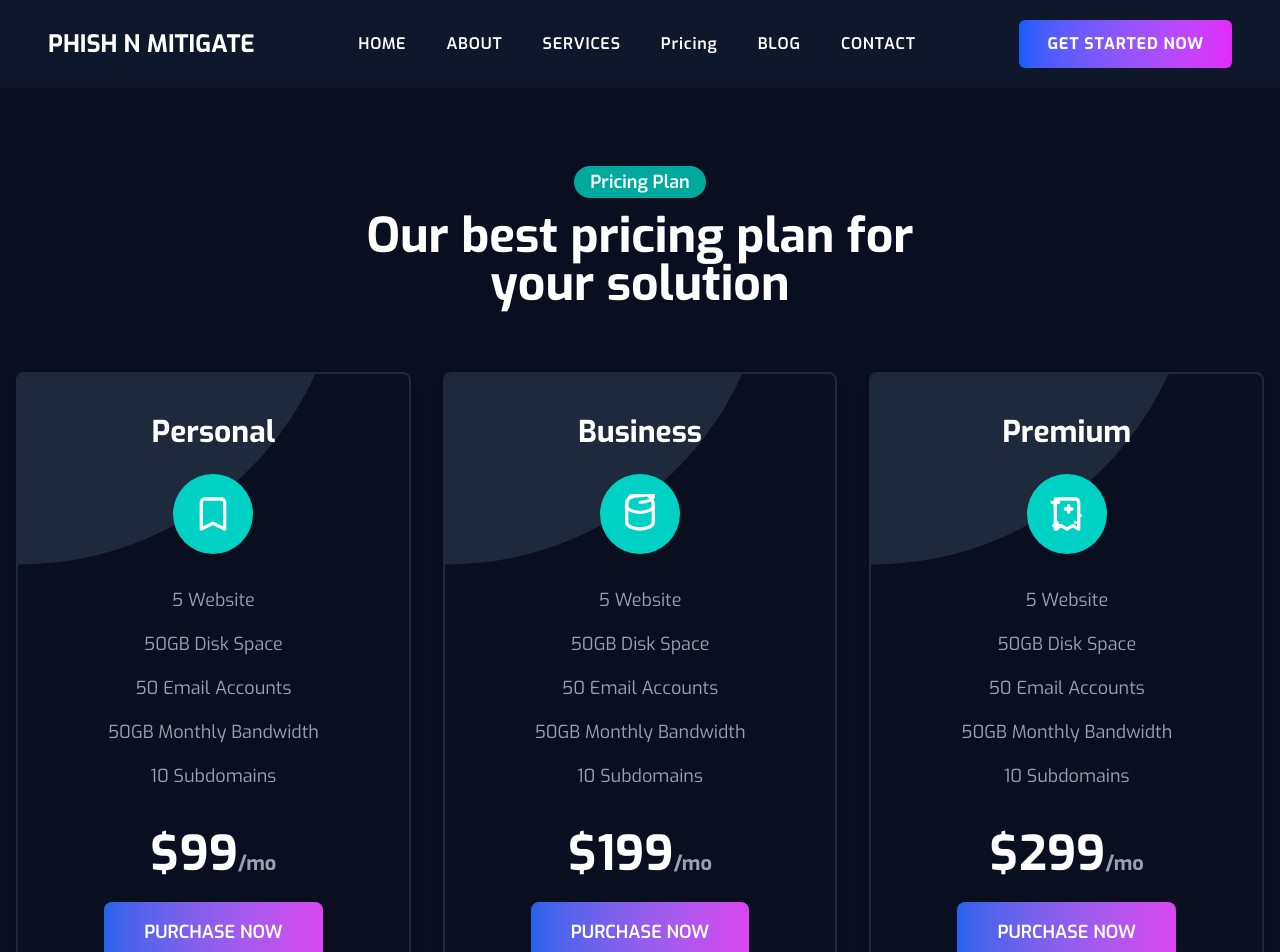
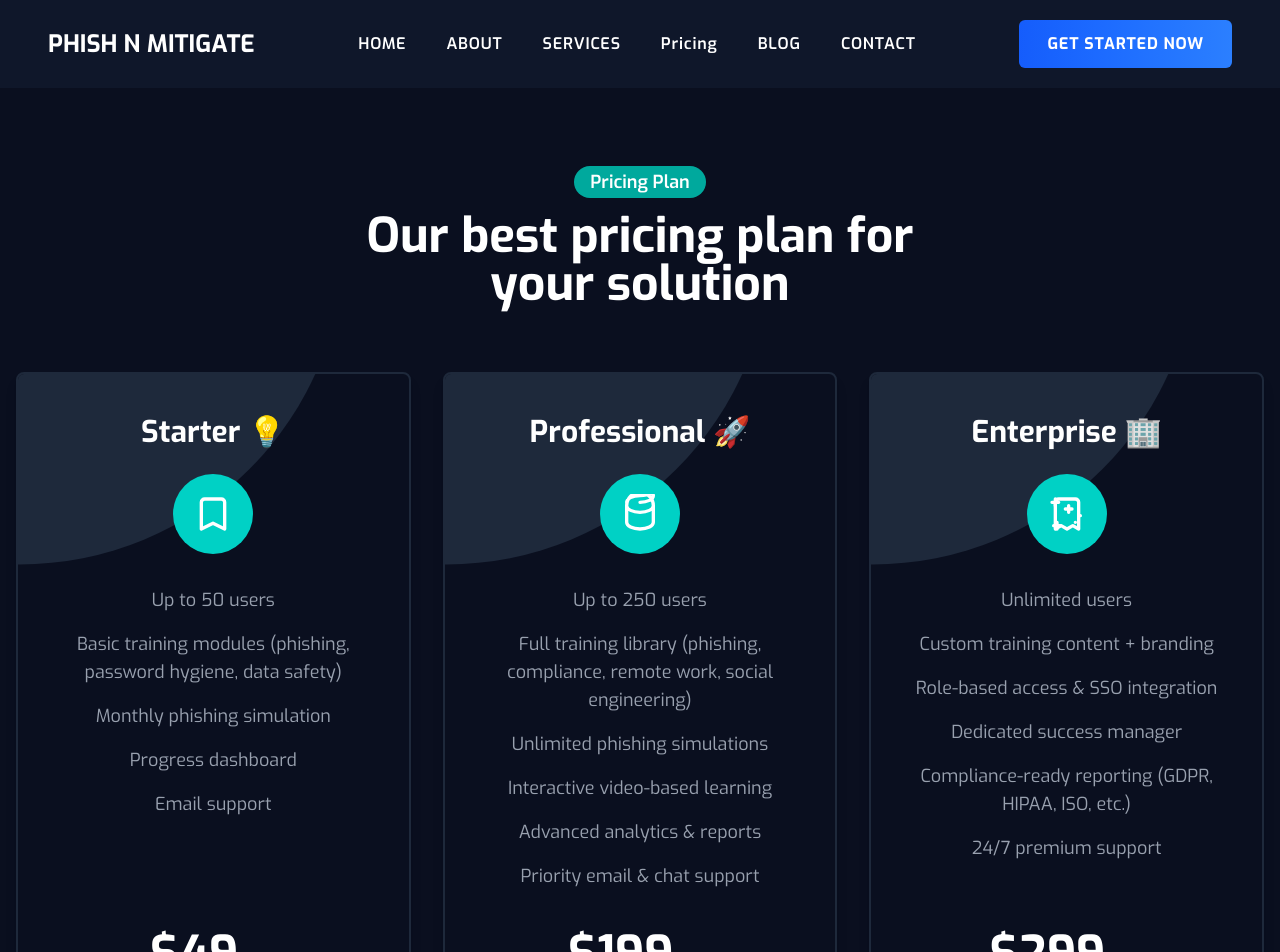
Before and after one commit to Mr-vji/-PHISH-N-MITIGATE, a Next.js app: page /pricing in a window 1280 px wide. Shown: the top 952 px of the page. Built offline with nearby package versions, Linux system fonts and the light colour scheme.

Commit message:
Describe what you changed

```diff
--- a/src/app/Components/Footer.jsx
+++ b/src/app/Components/Footer.jsx
@@ -19,8 +19,8 @@ export default function Footer() {
                      </span>
                   </div>
                   <p className="text-gray-400 mb-6 leading-relaxed">
-                     Lorem ipsum dolor sit amet, consectetur adipiscing elit. Fusce vitae risus nec
-                     dui venenatis dignissim.
+                     Train your employees, reduce risks, and protect your business from cyber
+                     threats.
                   </p>
                   <div className="flex space-x-3">
                      <a
@@ -103,10 +103,10 @@ export default function Footer() {
                {/* Section 4: Download App */}
                <div>
                   <h3 className="text-white text-lg font-semibold mb-4">Download App</h3>
-                  <p className="text-gray-400 mb-6 leading-relaxed">
+                  {/* <p className="text-gray-400 mb-6 leading-relaxed">
                      Lorem ipsum dolor sit amet, consectetur adipiscing elit. Fusce vitae risus nec
                      dui venenatis.
-                  </p>
+                  </p> */}
                   <div className="space-y-4">
                      <a
                         href="https://play.google.com/store"
--- a/src/app/Components/Nav.jsx
+++ b/src/app/Components/Nav.jsx
@@ -78,7 +78,7 @@ function Nav() {
                {navLinks}
             </ul>
 
-            <button className="hidden lg:block bg-gradient-to-r from-blue-600 to-fuchsia-500 text-white font-bold py-3 px-7 rounded-md tracking-wider">
+            <button className="hidden lg:block bg-gradient-to-r from-blue-600 to-blue-500 text-white font-bold py-3 px-7 rounded-md tracking-wider">
                GET STARTED NOW
             </button>
 
--- a/src/app/HomeComponents/HeroSection.jsx
+++ b/src/app/HomeComponents/HeroSection.jsx
@@ -17,26 +17,10 @@ const PlayIcon = (props) => (
    </svg>
 );
 
-// Inline SVG component for the check icon
-const CheckIcon = (props) => (
-   <svg
-      xmlns="http://www.w3.org/2000/svg"
-      viewBox="0 0 24 24"
-      fill="currentColor"
-      aria-hidden="true"
-      {...props}
-   >
-      <path
-         fillRule="evenodd"
-         d="M2.25 12c0-5.385 4.365-9.75 9.75-9.75s9.75 4.365 9.75 9.75-4.365 9.75-9.75 9.75S2.25 17.385 2.25 12zm13.36-1.814a.75.75 0 10-1.22-.872l-3.236 4.53L9.53 12.22a.75.75 0 00-1.06 1.06l2.25 2.25a.75.75 0 001.14-.094l3.75-5.25z"
-         clipRule="evenodd"
-      />
-   </svg>
-);
-
 function HeroSection() {
    return (
       <>
+         {/* Hero Section */}
          <div
             className="relative min-h-[90vh] flex items-center justify-start font-sans"
             style={{
@@ -48,78 +32,54 @@ function HeroSection() {
             <div className="absolute inset-0 bg-black opacity-10"></div>
             <div className="container mx-auto px-4 sm:px-6 lg:px-24 relative z-10">
                <div className="max-w-2xl text-white">
-                  <h1 className="text-4xl md:text-6xl font-bold leading-tight tracking-wide">
+                  <h1 className="text-3xl sm:text-4xl md:text-5xl lg:text-6xl font-bold leading-tight tracking-wide">
                      Strengthen Your Organization’s Security Awareness
                   </h1>
-                  <p className="mt-6 text-[25px] text-gray-300 ">
+                  <p className="mt-4 sm:mt-6 text-lg sm:text-xl md:text-2xl lg:text-[25px] text-gray-300">
                      Train your employees, reduce risks, and protect your business from cyber
                      threats.
                   </p>
-                  <div className="mt-8 flex flex-col sm:flex-row items-start sm:items-center gap-4">
-                     <button className="hidden lg:block bg-gradient-to-r from-blue-600 to-fuchsia-500 text-white font-bold py-3 px-7 rounded-md tracking-wider">
+                  <div className="mt-6 sm:mt-8 flex flex-col sm:flex-row items-start sm:items-center gap-4">
+                     {/* CTA button (visible on all screens now, stacked on mobile) */}
+                     <button className="w-full sm:w-auto bg-gradient-to-r from-blue-600 to-blue-500 text-white font-bold py-3 px-7 rounded-md tracking-wider text-center">
                         GET STARTED NOW
                      </button>
                      <button className="flex items-center gap-3 text-white font-bold group">
-                        <PlayIcon className="w-11 h-11 text-cyan-400 group-hover:text-cyan-300 transition-colors duration-300" />
-                        <span className="tracking-wider">VIDEO TOUR</span>
+                        <PlayIcon className="w-10 h-10 sm:w-11 sm:h-11 text-cyan-400 group-hover:text-cyan-300 transition-colors duration-300" />
+                        <span className="tracking-wider text-base sm:text-lg">VIDEO TOUR</span>
                      </button>
-                  </div>
-               </div>
-            </div>
-
-            {/* This container is now positioned absolutely to perfectly center the stats box on the boundary */}
-            <div className="absolute bottom-0 left-1/2 -translate-x-1/2 translate-y-1/2 w-full z-20">
-               <div className="container mx-auto px-4 sm:px-6 lg:px-24">
-                  <div className="bg-[#1E293B] text-white rounded-lg p-8 md:p-10 shadow-2xl grid grid-cols-1 sm:grid-cols-2 lg:grid-cols-4 gap-8 text-center border border-slate-700">
-                     <div>
-                        <p className="text-4xl md:text-5xl font-bold text-outline">34</p>
-                        <p className="mt-2 text-gray-400 tracking-wider">Our Experience</p>
-                     </div>
-                     <div>
-                        <p className="text-4xl md:text-5xl font-bold text-outline">99</p>
-                        <p className="mt-2 text-gray-400 tracking-wider">Customer Satisfaction</p>
-                     </div>
-                     <div>
-                        <p className="text-4xl md:text-5xl font-bold text-outline">184</p>
-                        <p className="mt-2 text-gray-400 tracking-wider">Our team member</p>
-                     </div>
-                     <div>
-                        <p className="text-4xl md:text-5xl font-bold text-outline">541</p>
-                        <p className="mt-2 text-gray-400 tracking-wider">Project Complete</p>
-                     </div>
                   </div>
                </div>
             </div>
          </div>
 
-         {/* The second section now has padding-top to ensure its content appears below the centered stats box */}
-         {/* The second section now has padding-top to ensure its content appears below the centered stats box */}
-         <div className="bg-[#0F172A] min-h-screen pt-32">
+         {/* Second Section */}
+         <div className="bg-[#0F172A] min-h-screen pt-20 sm:pt-28 md:pt-32">
             <div className="container mx-auto px-4 sm:px-6 lg:px-24">
-               <div className="grid grid-cols-1 md:grid-cols-2 gap-12 py-20 items-center">
+               <div className="grid grid-cols-1 md:grid-cols-2 gap-10 md:gap-12 py-12 sm:py-16 md:py-20 items-center">
                   {/* Left side image */}
                   <div className="flex justify-center">
                      <img
                         src="/images/about1.png"
                         alt="About Us"
-                        className="rounded-xl shadow-lg max-w-full h-auto"
+                        className="rounded-xl shadow-lg max-w-full h-auto w-full sm:w-4/5 md:w-full"
                      />
                   </div>
 
                   {/* Right side content */}
                   <div className="text-left">
-                     <span className="inline-block bg-cyan-500 bg-opacity-10 text-white text-lg font-semibold px-4 py-1 rounded-full">
+                     <span className="inline-block bg-cyan-500 bg-opacity-10 text-white text-sm sm:text-base md:text-lg font-semibold px-3 sm:px-4 py-1 rounded-full">
                         Core Advantages
                      </span>
 
-                     <h2 className="mt-4 text-2xl sm:text-3xl md:text-4xl font-bold leading-snug tracking-wide text-white">
+                     <h2 className="mt-3 sm:mt-4 text-2xl sm:text-3xl md:text-4xl font-bold leading-snug tracking-wide text-white">
                         We make security awareness simple, practical, and effective for every
                         employee.
                      </h2>
 
-                     <div className="mt-8 space-y-4">
-                        <div className="bg-[#1E293B] p-6 rounded-lg border border-slate-700">
-                           <ul className="space-y-3 text-gray-300 text-lg sm:text-xl md:text-2xl">
+                     <div className="mt-6 sm:mt-8 space-y-4">
+                        <div className="bg-[#1E293B] p-4 sm:p-6 rounded-lg border border-slate-700">
+                           <ul className="space-y-2 sm:space-y-3 text-gray-300 text-base sm:text-lg md:text-xl lg:text-2xl">
                               <li>• Phishing & Social Engineering Training</li>
                               <li>• Gamified Security Awareness Programs</li>
                               <li>• Real-Time Threat Simulations</li>
--- a/src/app/HomeComponents/PricingPlan.jsx
+++ b/src/app/HomeComponents/PricingPlan.jsx
@@ -18,7 +18,7 @@ const Plan = ({ title, icon, features, price, popular }) => (
                ${price}
                <span className="text-xl text-gray-400">/mo</span>
             </p>
-            <button className="bg-gradient-to-r from-[#2563EB] to-[#D946EF] text-white font-semibold py-4 px-10 rounded-lg text-lg">
+            <button className="bg-gradient-to-r from-[#2563EB] to-[#2563EB] text-white font-semibold py-4 px-10 rounded-lg text-lg">
                PURCHASE NOW
             </button>
          </div>
@@ -29,7 +29,7 @@ const Plan = ({ title, icon, features, price, popular }) => (
 function PricingPlan() {
    const plans = [
       {
-         title: "Personal",
+         title: "Starter 💡",
          icon: (
             <svg
                xmlns="http://www.w3.org/2000/svg"
@@ -47,16 +47,16 @@ function PricingPlan() {
             </svg>
          ),
          features: [
-            "5 Website",
-            "50GB Disk Space",
-            "50 Email Accounts",
-            "50GB Monthly Bandwidth",
-            "10 Subdomains",
+            "Up to 50 users",
+            "Basic training modules (phishing, password hygiene, data safety)",
+            "Monthly phishing simulation",
+            "Progress dashboard",
+            "Email support",
          ],
-         price: 99,
+         price: 49,
       },
       {
-         title: "Business",
+         title: "Professional 🚀",
          icon: (
             <svg
                xmlns="http://www.w3.org/2000/svg"
@@ -74,16 +74,17 @@ function PricingPlan() {
             </svg>
          ),
          features: [
-            "5 Website",
-            "50GB Disk Space",
-            "50 Email Accounts",
-            "50GB Monthly Bandwidth",
-            "10 Subdomains",
+            "Up to 250 users",
+            "Full training library (phishing, compliance, remote work, social engineering)",
+            "Unlimited phishing simulations",
+            "Interactive video-based learning",
+            "Advanced analytics & reports",
+            "Priority email & chat support",
          ],
          price: 199,
       },
       {
-         title: "Premium",
+         title: "Enterprise 🏢",
          icon: (
             <svg
                xmlns="http://www.w3.org/2000/svg"
@@ -107,11 +108,12 @@ function PricingPlan() {
             </svg>
          ),
          features: [
-            "5 Website",
-            "50GB Disk Space",
-            "50 Email Accounts",
-            "50GB Monthly Bandwidth",
-            "10 Subdomains",
+            "Unlimited users",
+            "Custom training content + branding",
+            "Role-based access & SSO integration",
+            "Dedicated success manager",
+            "Compliance-ready reporting (GDPR, HIPAA, ISO, etc.)",
+            "24/7 premium support",
          ],
          price: 299,
       },
--- a/src/app/HomeComponents/SecondSection.jsx
+++ b/src/app/HomeComponents/SecondSection.jsx
@@ -1,3 +1,4 @@
+import Link from "next/link";
 import React from "react";
 
 function SecondSection() {
@@ -63,13 +64,21 @@ function SecondSection() {
                      {/* What we do for your <br /> Cyber security solutions */}
                   </h2>
                </div>
-               <a
+               {/* <a
                   href="#"
                   className="group flex items-center text-[#00a99d] border border-[#00a99d] px-6 py-3 rounded-lg hover:bg-[#00a99d] hover:text-white transition-colors duration-300 whitespace-nowrap"
                >
-                  View all services
+                  Ready to protect your business? Start today.
                   <ArrowIconUp />
-               </a>
+               </a> */}
+
+               <Link
+                  href="/pricing" // <-- update with your actual route
+                  className="group flex items-center text-[#00a99d] border border-[#00a99d] px-6 py-3 rounded-lg hover:bg-[#00a99d] hover:text-white transition-colors duration-300 whitespace-nowrap"
+               >
+                  Ready to protect your business? Start today.
+                  <ArrowIconUp />
+               </Link>
             </div>
 
             <div className="grid grid-cols-1 md:grid-cols-2 lg:grid-cols-3 gap-8">
--- a/src/app/[pages]/homePage/Home.jsx
+++ b/src/app/[pages]/homePage/Home.jsx
@@ -26,7 +26,7 @@ function HomePage() {
          <SecondSection />
          <SuperMarquee duration="30s">{marqueeContent}</SuperMarquee>
          {/* <Trust /> */}
-         <ChooseUs />
+         {/* <ChooseUs /> */}
          <PricingPlan />
          {/* <ChooseSection /> */}
          {/* <Price /> */}
--- a/src/app/contact/page.jsx
+++ b/src/app/contact/page.jsx
@@ -6,15 +6,16 @@ function Contact() {
          {/* Background decorative elements */}
          <div className="absolute top-[-5rem] left-[-10rem] w-[30rem] h-[30rem] bg-blue-600 rounded-full filter blur-3xl opacity-20 animate-pulse"></div>
          <div
-            className="absolute bottom-[-5rem] right-[-10rem] w-[30rem] h-[30rem] bg-fuchsia-500 rounded-full filter blur-3xl opacity-20 animate-pulse"
+            className="absolute bottom-[-5rem] right-[-10rem] w-[30rem] h-[30rem] bg-blue-500 rounded-full filter blur-3xl opacity-20 animate-pulse"
             style={{ animationDelay: "2s" }}
          ></div>
 
          <div className="container mx-auto max-w-2xl w-full relative z-10">
             <div className="text-center mb-12">
-               <span className="bg-[#111827] text-[#00D1C5] text-sm font-semibold px-4 py-1 rounded-full">
+               <span className="bg-[#00a99d] text-white text-lg font-semibold px-4 py-1 rounded-full">
                   Contact Us
                </span>
+
                <h2 className="text-4xl lg:text-5xl font-bold mt-4">Get in Touch</h2>
                <p className="text-gray-400 mt-2">Ready to protect your business? Start today</p>
             </div>
@@ -57,7 +58,7 @@ function Contact() {
                   <div className="text-center">
                      <button
                         type="submit"
-                        className="bg-gradient-to-r from-blue-600 to-fuchsia-500 text-white font-bold py-3 px-10 rounded-md tracking-wider transition-transform transform hover:scale-105"
+                        className="bg-gradient-to-r from-blue-600 to-blue-500 text-white font-bold py-3 px-10 rounded-md tracking-wider transition-transform transform hover:scale-105"
                      >
                         Send Message
                      </button>
```
